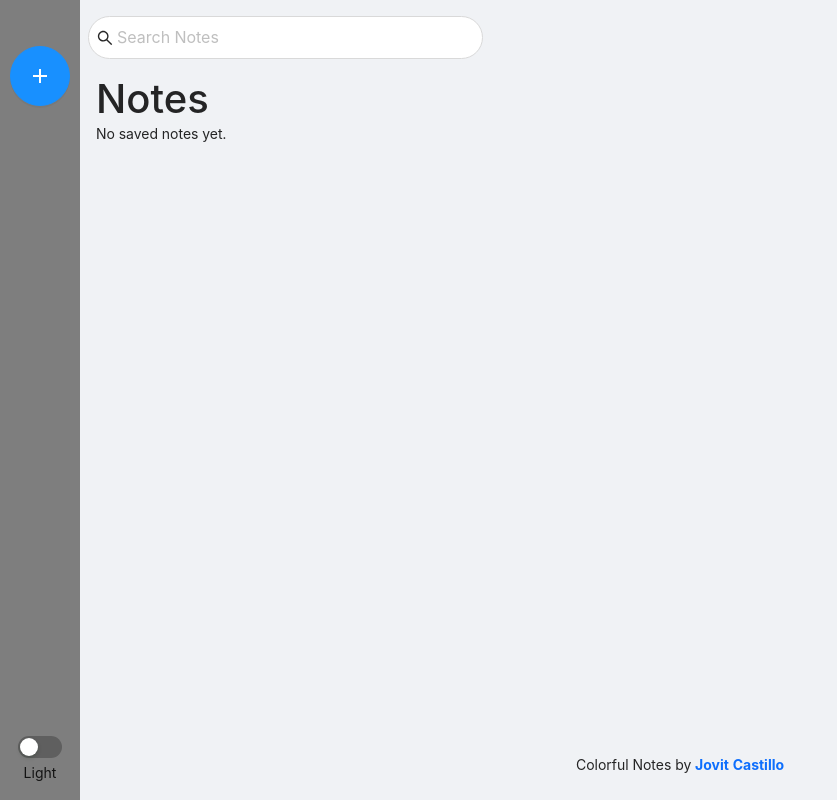
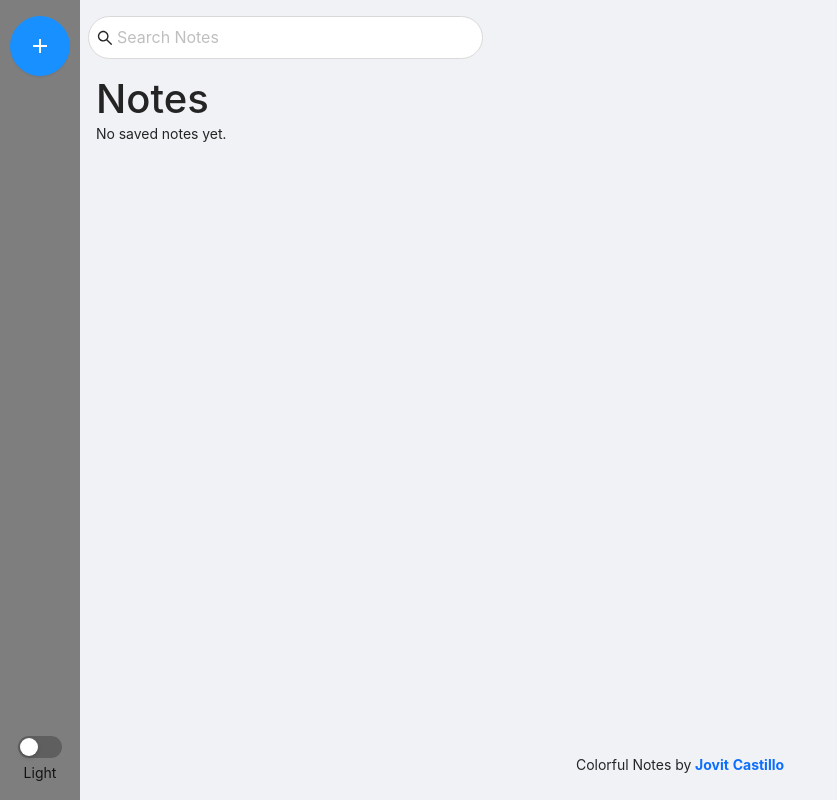
Before and after one commit to Jovitrycast/colorful-notes, a React (Create React App) app: page / in a window 1280 px wide. Shown: the whole page, without its empty margins (0-837 px from the left). Built offline with nearby package versions, Linux system fonts and the light colour scheme.

Commit message:
Adjust add button position

```diff
--- a/src/components/SideBar.jsx
+++ b/src/components/SideBar.jsx
@@ -56,7 +56,6 @@ function SideBar() {
 					style={{
 						height: 60,
 						width: 60,
-						marginTop: 30
 					}}
 					onClick={handleToggleColorSelection}
 				/>
```
